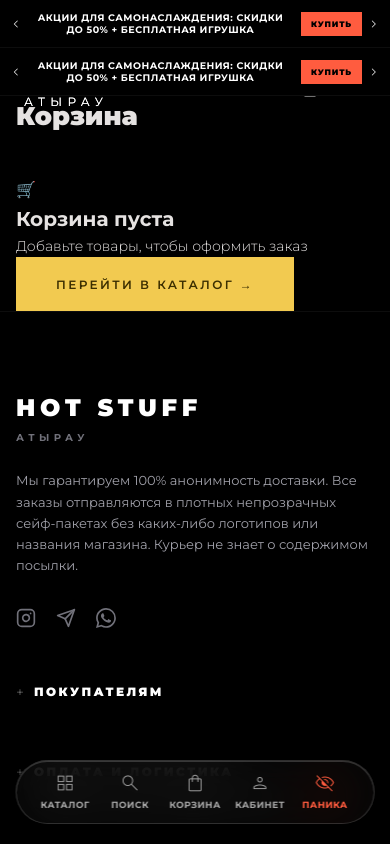
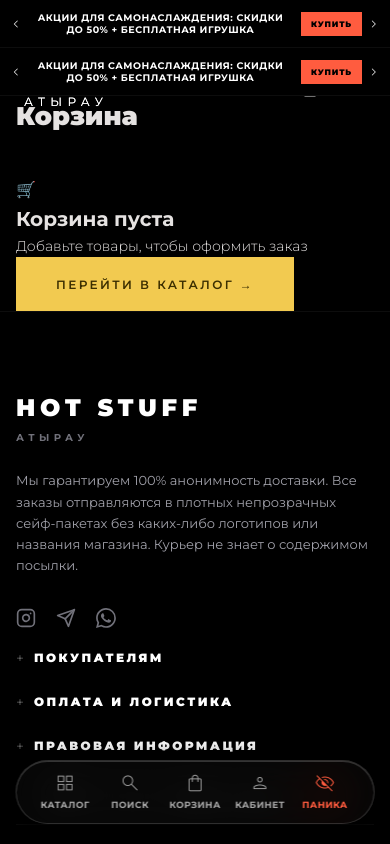
Before and after one commit to COMBINATORR/Hot-Stuff, a React (Vite) app: page /cart in a window 390 px wide. Shown: the top 844 px of the page. Built offline with nearby package versions, Linux system fonts and the light colour scheme.

Commit message:
Reduce gap and vertical button padding in Footer accordions on mobile for a tighter, cleaner look

```diff
--- a/src/components/Footer.jsx
+++ b/src/components/Footer.jsx
@@ -55,7 +55,7 @@ export default function Footer() {
       <div className="container-hs py-20 md:py-28 px-6 md:px-12 lg:px-16">
 
         {/* Main Grid: 4 columns */}
-        <div className="grid grid-cols-1 md:grid-cols-4 gap-12 md:gap-8">
+        <div className="grid grid-cols-1 md:grid-cols-4 gap-4 md:gap-8">
 
           {/* Column 1: Brand & Trust */}
           <div className="flex flex-col items-start space-y-6">
@@ -108,7 +108,7 @@ export default function Footer() {
           <div className="flex flex-col items-start w-full">
             <button
               onClick={() => setBuyersOpen(!buyersOpen)}
-              className="flex items-center text-left bg-transparent border-none text-white focus:outline-none group py-2 md:py-0 md:mb-6 w-full cursor-pointer"
+              className="flex items-center text-left bg-transparent border-none text-white focus:outline-none group py-1.5 md:py-0 md:mb-6 w-full cursor-pointer"
             >
               <span className="text-[14px] font-light leading-none text-white/50 mr-2.5 transition-colors group-hover:text-primary md:hidden">
                 {buyersOpen ? '–' : '+'}
@@ -142,7 +142,7 @@ export default function Footer() {
           <div className="flex flex-col items-start w-full">
             <button
               onClick={() => setPaymentsOpen(!paymentsOpen)}
-              className="flex items-center text-left bg-transparent border-none text-white focus:outline-none group py-2 md:py-0 md:mb-6 w-full cursor-pointer"
+              className="flex items-center text-left bg-transparent border-none text-white focus:outline-none group py-1.5 md:py-0 md:mb-6 w-full cursor-pointer"
             >
               <span className="text-[14px] font-light leading-none text-white/50 mr-2.5 transition-colors group-hover:text-primary md:hidden">
                 {paymentsOpen ? '–' : '+'}
@@ -196,7 +196,7 @@ export default function Footer() {
           <div className="flex flex-col items-start w-full">
             <button
               onClick={() => setLegalOpen(!legalOpen)}
-              className="flex items-center text-left bg-transparent border-none text-white focus:outline-none group py-2 md:py-0 md:mb-6 w-full cursor-pointer"
+              className="flex items-center text-left bg-transparent border-none text-white focus:outline-none group py-1.5 md:py-0 md:mb-6 w-full cursor-pointer"
             >
               <span className="text-[14px] font-light leading-none text-white/50 mr-2.5 transition-colors group-hover:text-primary md:hidden">
                 {legalOpen ? '–' : '+'}
```
